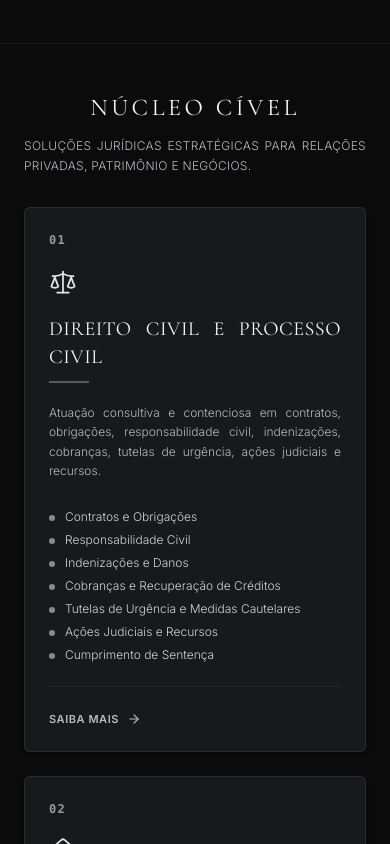
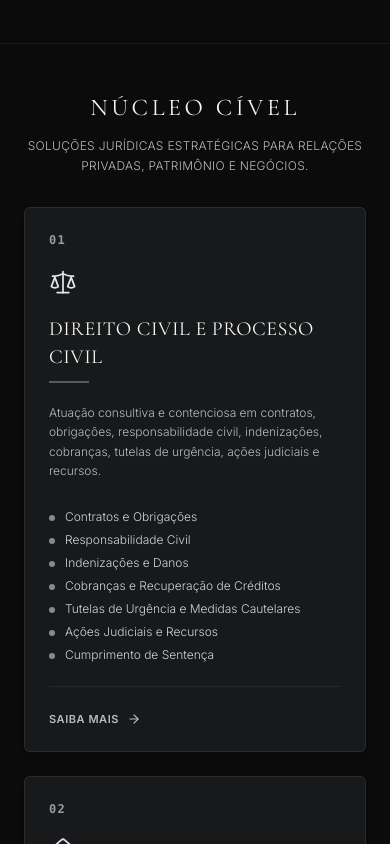
Before and after one commit to LucasRodriguesRibeiro/Ramaiane-Advogada, a React (Vite) app: page / in a window 390 px wide. Shown: the part 8340-9184 px from the top of the page. Built offline with nearby package versions, Linux system fonts and the light colour scheme; no server answers; the database is empty; a web font is replaced by a local one.

Commit message:
fix: adiciona Nossa Metodologia no cabecalho, atualiza texto da Autora e ajusta titulos do Nucleo Civel

```diff
--- a/src/components/ArticlePage.tsx
+++ b/src/components/ArticlePage.tsx
@@ -199,7 +199,7 @@ export const ArticlePage: React.FC<ArticlePageProps> = ({
           <div className="p-6 sm:p-8 rounded-2xl bg-[#121318] border border-[#B8BBC0]/30 space-y-4 shadow-xl">
             <div className="flex items-center space-x-2.5 text-xs sm:text-sm font-bold uppercase tracking-widest text-[#E2E4E8]">
               <ShieldCheck className="w-5 h-5 text-[#B8BBC0]" />
-              <span>PONTOS IMPORTANTES & ORIENTAÇÕES PRINCIPAIS</span>
+              <span>PONTOS IMPORTANTES</span>
             </div>
             <ul className="grid grid-cols-1 sm:grid-cols-2 gap-3 pt-2">
               {article.keyPoints.map((point, index) => (
@@ -236,10 +236,10 @@ export const ArticlePage: React.FC<ArticlePageProps> = ({
               SOBRE A AUTORA
             </div>
             <h3 className="font-serif-title text-xl text-[#F7F7F5]">
-              Dra. Deyse Ramaiane
+              {article.author?.name ? (article.author.name.includes('Dra.') ? article.author.name : `Dra. ${article.author.name}`) : 'Dra. Deyse Ramaiane'}
             </h3>
             <p className="text-xs sm:text-sm text-[#B8BBC0] leading-relaxed font-light">
-              Advocacia criminal estratégica e de alta complexidade. Atuação especializada em investigações, audiências de custódia, defesa do paciente, direito penal médico e operações policiais em âmbito nacional.
+              Advogada de atuação estratégica, com experiência na condução de casos de alta complexidade. À frente de uma estrutura que integra Núcleo Ofensivo e Núcleo Criminal, desenvolve estratégias jurídicas personalizadas para defesa, proteção de direitos e enfrentamento de situações de relevante impacto jurídico.
             </p>
           </div>
         </div>
--- a/src/components/CivilCoreFold.tsx
+++ b/src/components/CivilCoreFold.tsx
@@ -67,7 +67,7 @@ export const CivilCoreFold: React.FC<CivilCoreFoldProps> = () => {
             NÚCLEO CÍVEL
           </h2>
 
-          <p className="text-[#B8BBC0] text-xs sm:text-sm font-light leading-relaxed max-w-2xl mx-auto uppercase tracking-wide text-justify">
+          <p className="text-[#B8BBC0] text-xs sm:text-sm font-light leading-relaxed max-w-2xl mx-auto uppercase tracking-wide text-center">
             SOLUÇÕES JURÍDICAS ESTRATÉGICAS PARA RELAÇÕES PRIVADAS, PATRIMÔNIO E NEGÓCIOS.
           </p>
         </div>
@@ -94,14 +94,14 @@ export const CivilCoreFold: React.FC<CivilCoreFoldProps> = () => {
 
                   {/* Title */}
                   <div className="space-y-2.5">
-                    <h3 className="font-serif-title text-xl sm:text-2xl text-[#F7F7F5] leading-snug tracking-wide uppercase group-hover:text-[#FFFFFF] transition-colors text-justify">
+                    <h3 className="font-serif-title text-xl sm:text-2xl text-[#F7F7F5] leading-snug tracking-wide uppercase group-hover:text-[#FFFFFF] transition-colors">
                       {item.title}
                     </h3>
                     <div className="w-10 h-[1.5px] bg-[#B8BBC0]/40"></div>
                   </div>
 
                   {/* Description */}
-                  <p className="text-xs text-[#B8BBC0] leading-relaxed font-light text-justify">
+                  <p className="text-xs text-[#B8BBC0] leading-relaxed font-light">
                     {item.desc}
                   </p>
 
--- a/src/components/DobraHeaderNav.tsx
+++ b/src/components/DobraHeaderNav.tsx
@@ -21,6 +21,7 @@ export const DobraHeaderNav: React.FC<DobraHeaderNavProps> = ({
     { label: 'SOBRE RAMAIANE', href: '#apresentacao' },
     { label: 'NÚCLEO CRIMINAL', href: '#nucleo-criminal' },
     { label: 'NÚCLEO CÍVEL', href: '#nucleo-civel' },
+    { label: 'NOSSA METODOLOGIA', href: '#como-funciona' },
     { label: 'BLOG', href: '/blog' },
     { label: 'CONTATO', href: '#contato' },
   ];
@@ -39,6 +40,7 @@ export const DobraHeaderNav: React.FC<DobraHeaderNavProps> = ({
       { label: 'SOBRE RAMAIANE', id: 'apresentacao' },
       { label: 'NÚCLEO CRIMINAL', id: 'nucleo-criminal' },
       { label: 'NÚCLEO CÍVEL', id: 'nucleo-civel' },
+      { label: 'NOSSA METODOLOGIA', id: 'como-funciona' },
       { label: 'CONTATO', id: 'contato' },
     ];
 
@@ -135,7 +137,7 @@ export const DobraHeaderNav: React.FC<DobraHeaderNavProps> = ({
         </a>
 
         {/* Desktop Navigation Links */}
-        <nav className="hidden lg:flex items-center space-x-4 xl:space-x-6 text-[11px] font-medium tracking-[0.12em] text-slate-300 uppercase">
+        <nav className="hidden lg:flex items-center space-x-3 xl:space-x-5 text-[11px] font-medium tracking-[0.12em] text-slate-300 uppercase">
           {navItems.map((item) => (
             <a
               key={item.label}
```
